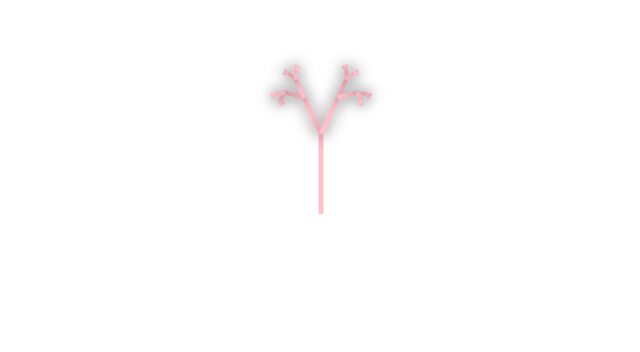
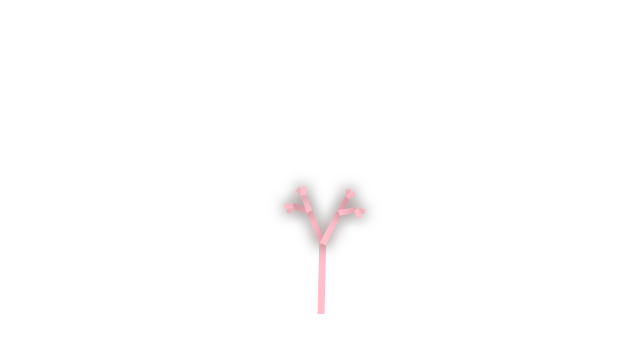
Before and after one commit to Jessica0525/Graficacion, a plain HTML site: page FRACTAL.html in a window 1280 px wide. Shown: the part 294-646 px from the top of the page, without its empty margins (287-927 px from the left). Drawn offline with Linux system fonts and the light colour scheme.

Commit message:
Update FRACTAL.html

```diff
--- a/FRACTAL.html
+++ b/FRACTAL.html
@@ -35,7 +35,7 @@
 
         ctx.restore();
     }
-    draw(600, 500, 80, 0, 5)
+    draw(600, 600, 70, 1, 7)
     </script>
 </body>
 </html>
```
